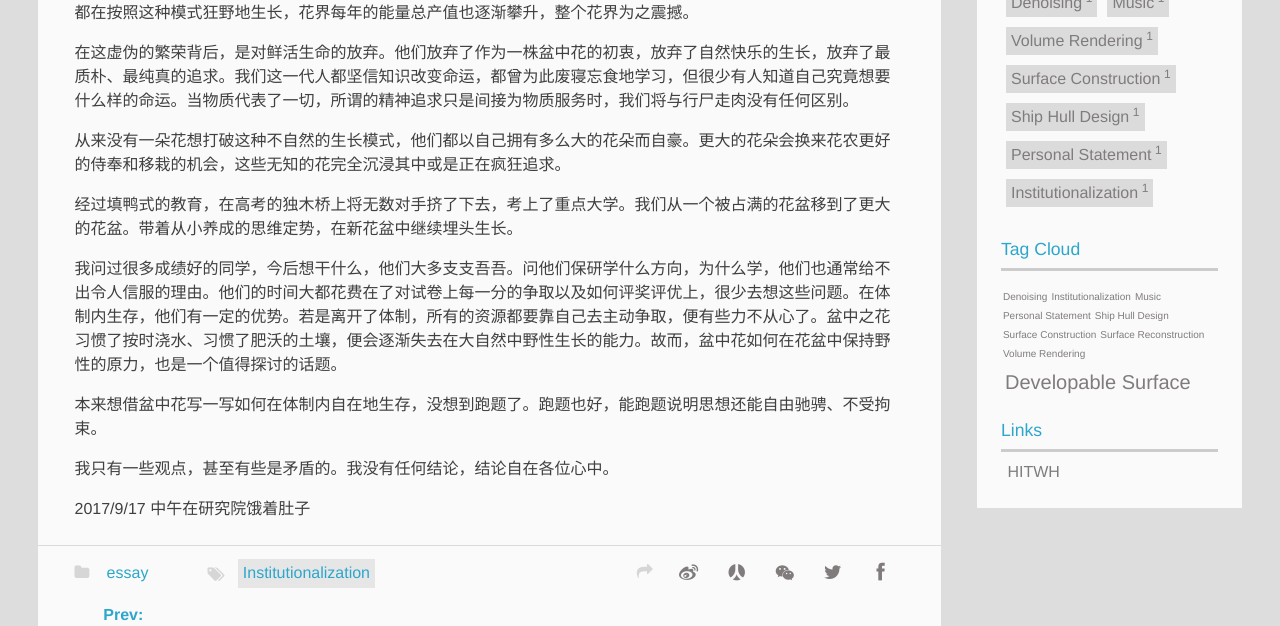
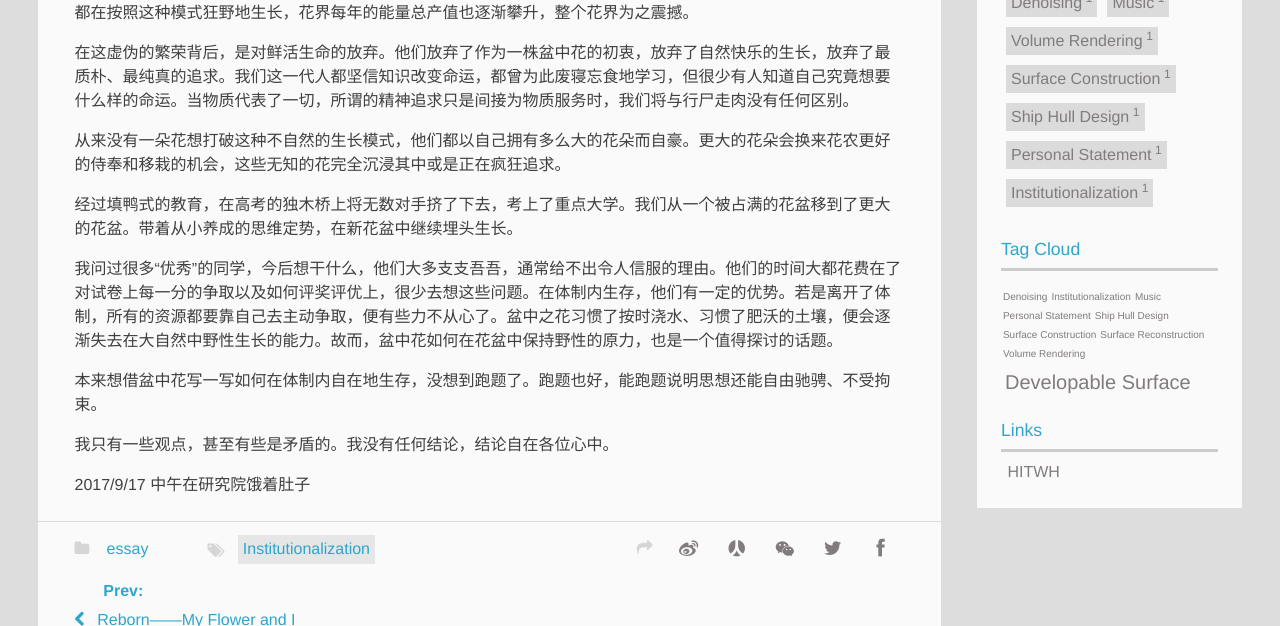
Before and after one commit to PAULYZHENG/paulyzheng.github.io, a Jekyll site: the page built from _posts/2017-09-17-盆中花.md, in a window 1280 px wide and 900 px high, scrolled down 640 px, cut to the strip 0-626 px from the top of the window. Built offline with Jekyll 4.4.1, drawn with Linux system fonts in a browser that asks for light colours.

Commit message:
Update 2017-09-17-盆中花.md

```diff
--- a/_posts/2017-09-17-盆中花.md
+++ b/_posts/2017-09-17-盆中花.md
@@ -19,7 +19,7 @@
 
   经过填鸭式的教育，在高考的独木桥上将无数对手挤了下去，考上了重点大学。我们从一个被占满的花盆移到了更大的花盆。带着从小养成的思维定势，在新花盆中继续埋头生长。
 
-  我问过很多成绩好的同学，今后想干什么，他们大多支支吾吾。问他们保研学什么方向，为什么学，他们也通常给不出令人信服的理由。他们的时间大都花费在了对试卷上每一分的争取以及如何评奖评优上，很少去想这些问题。在体制内生存，他们有一定的优势。若是离开了体制，所有的资源都要靠自己去主动争取，便有些力不从心了。盆中之花习惯了按时浇水、习惯了肥沃的土壤，便会逐渐失去在大自然中野性生长的能力。故而，盆中花如何在花盆中保持野性的原力，也是一个值得探讨的话题。
+  我问过很多“优秀”的同学，今后想干什么，他们大多支支吾吾，通常给不出令人信服的理由。他们的时间大都花费在了对试卷上每一分的争取以及如何评奖评优上，很少去想这些问题。在体制内生存，他们有一定的优势。若是离开了体制，所有的资源都要靠自己去主动争取，便有些力不从心了。盆中之花习惯了按时浇水、习惯了肥沃的土壤，便会逐渐失去在大自然中野性生长的能力。故而，盆中花如何在花盆中保持野性的原力，也是一个值得探讨的话题。
 
   本来想借盆中花写一写如何在体制内自在地生存，没想到跑题了。跑题也好，能跑题说明思想还能自由驰骋、不受拘束。
 
```
